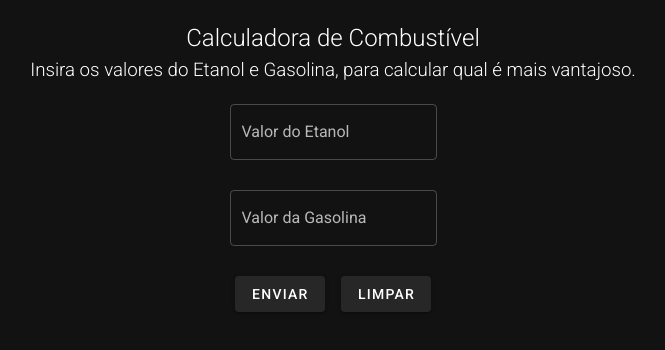
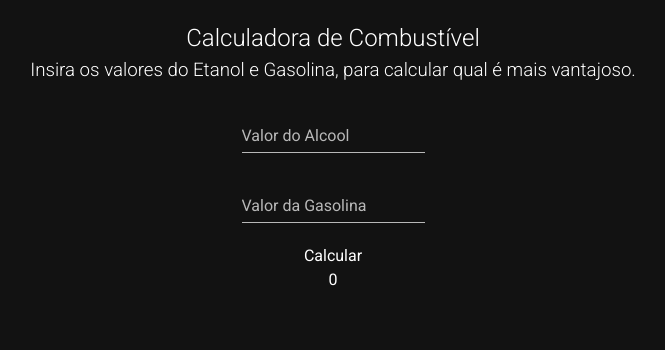
Before and after one commit to LiRezende/calculadora-de-combustivel, a Vue app in the folder calc-combustivel/: page / in a window 1280 px wide. Shown: the top 350 px of the page, without its empty margins (307-972 px from the left). Built offline with nearby package versions, Linux system fonts and the light colour scheme.

Commit message:
Cálcula da diferença entre os valores da gasolina e álcool configurado.

```diff
--- a/calc-combustivel/src/components/InputGas.vue
+++ b/calc-combustivel/src/components/InputGas.vue
@@ -4,31 +4,36 @@
     <h3>Insira os valores do Etanol e Gasolina, para calcular qual é mais vantajoso.</h3>
     <form>
         <v-text-field
-            label="Valor do Etanol"
-            outlined
+          v-model="valueAlcohol"
+          :error-messages="errors"
+          label="Valor do Alcool"
+          required
         ></v-text-field>
         <v-text-field
-            label="Valor da Gasolina"
-            outlined
+          v-model="valueGas"
+          :error-messages="errors"
+          label="Valor da Gasolina"
+          required
         ></v-text-field>
-         <v-btn
-            class="mr-4"
-            type="submit"
-            :disabled="invalid"
-        >
-            enviar
-        </v-btn>
-        <v-btn @click="clear">
-            limpar
-        </v-btn>
     </form>
+    <button @click="calcularDifer">Calcular</button>
+    <p>{{ diferenca }}</p>
 </div>
 
 </template>
 
 <script>
 export default {
-
+    data () {
+        return {
+            diferenca: 0
+        }
+    },
+    methods: {
+      calcularDifer () {
+          this.diferenca = this.valueGas / this.valueAlcohol;
+      }
+    },
 }
 </script>
 
```
